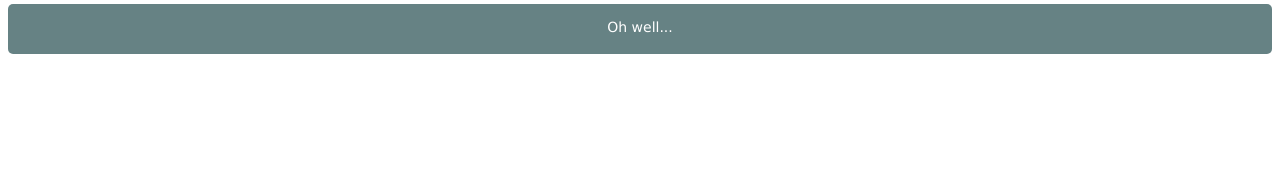
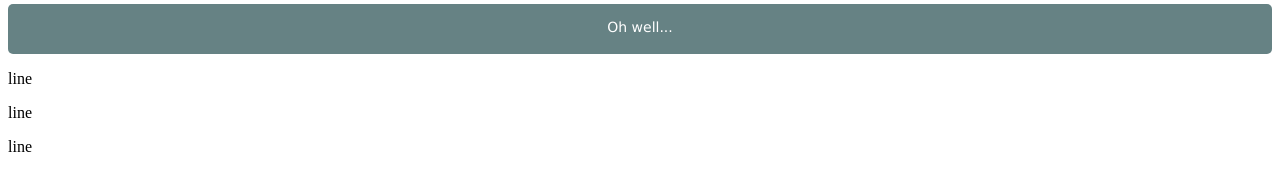
Before and after one commit to IamJZZ/hello, a plain HTML site: page index.html in a window 1280 px wide. Shown: the part 471-662 px from the top of the page. Drawn offline with Linux system fonts and the light colour scheme.

Commit message:
Update index.html

```diff
--- a/index.html
+++ b/index.html
@@ -19,5 +19,8 @@
 	    <div id="footer">
 	        <p>Oh well...</p>
 	    </div>
+	    <p>line</p>
+	    <p>line</p>
+	    <p>line</p>
 	</body>
 </html>
```
